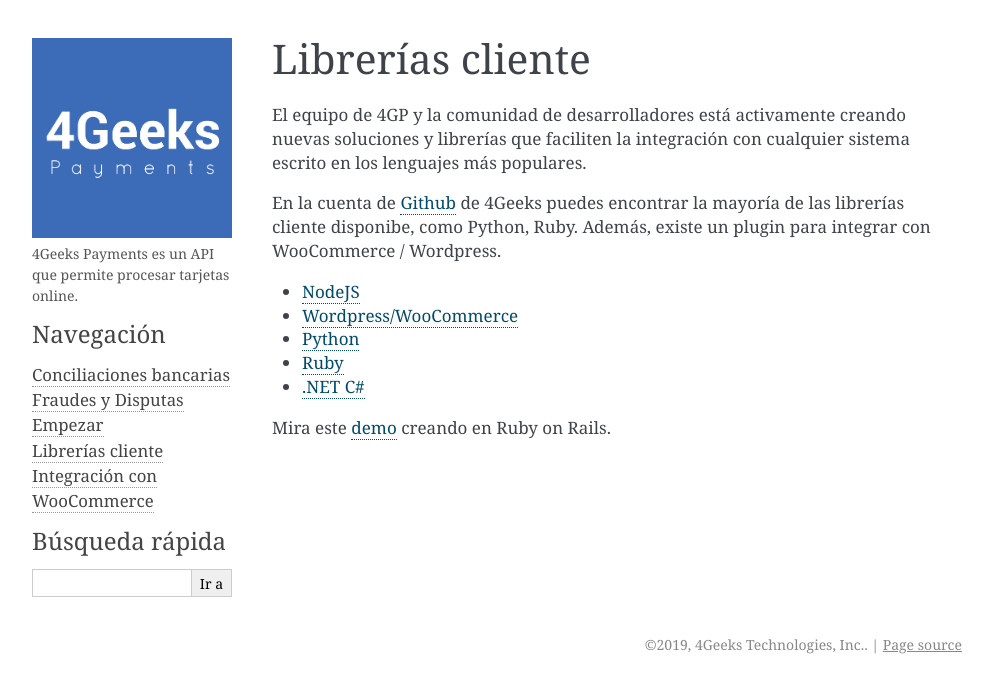
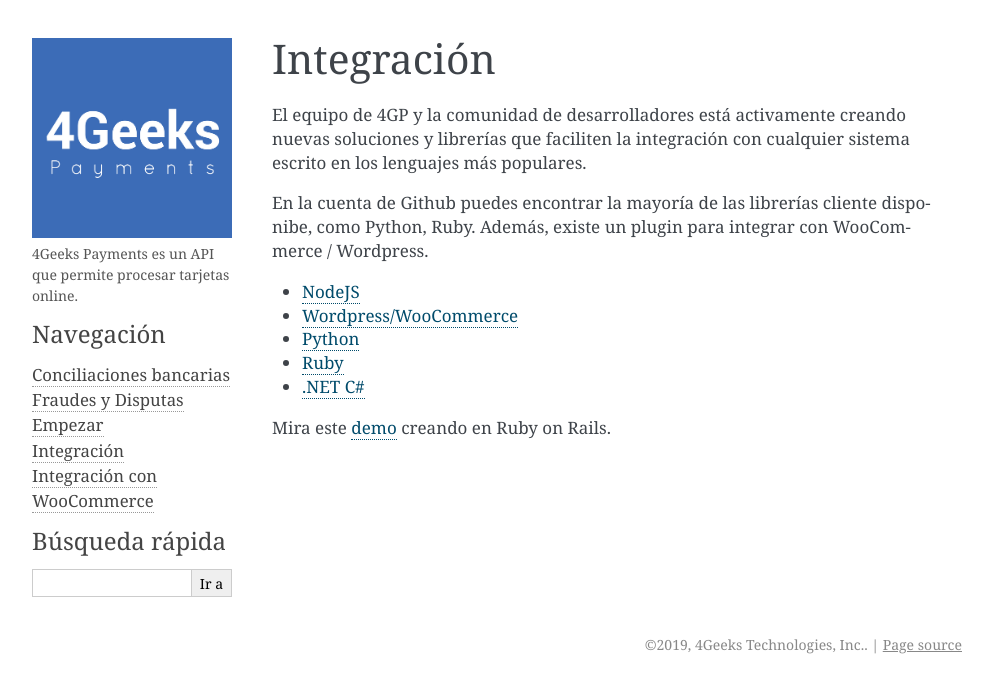
Before and after one commit to ArivazhaganArul/gpayments-support, a Sphinx documentation site: the page built from source/integacion.rst, in a window 1280 px wide. Shown: the top 693 px of the page, without its empty margins (148-1141 px from the left). Built offline with Sphinx 7.4.7, drawn with Linux system fonts in a browser that asks for light colours.

Commit message:
Update and rename libreria.rst to integacion.rst

```diff
--- a/source/libreria.rst
+++ b/source/integacion.rst
@@ -1,11 +1,11 @@
-Librerías cliente
-=================
+Integración
+=============
 
 El equipo de 4GP y la comunidad de desarrolladores está activamente creando
 nuevas soluciones y librerías que faciliten la integración con cualquier
 sistema escrito en los lenguajes más populares.
 
-En la cuenta de `Github <http://4geeks.io/payments>`_ de 4Geeks puedes encontrar
+En la cuenta de Github puedes encontrar
 la mayoría de las librerías cliente disponibe, como Python, Ruby. Además, existe
 un plugin para integrar con WooCommerce / Wordpress.
 
```
